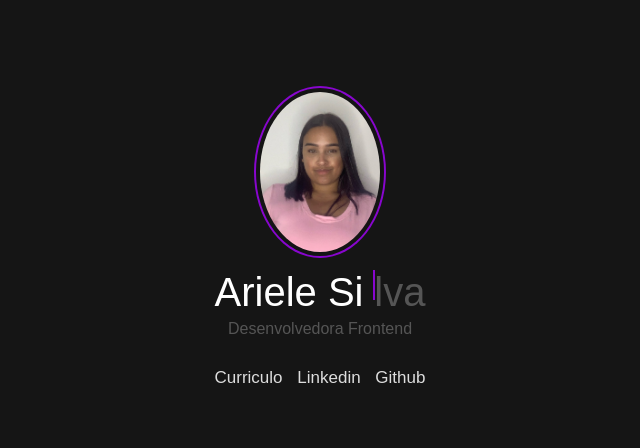
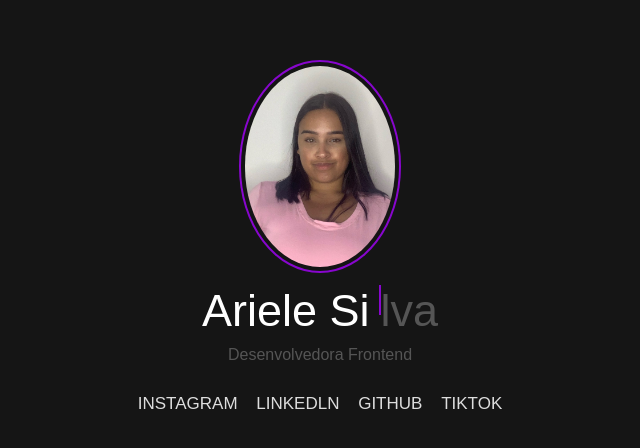
Before and after one commit to arielesilvaa/arielefront, a plain HTML site: page index.html in a window 1280 px wide. Shown: the part 152-600 px from the top of the page, without its empty margins (320-960 px from the left). Drawn offline with Linux system fonts and the light colour scheme.

Commit message:
alteração no codigo

```diff
--- a/index.html
+++ b/index.html
@@ -19,9 +19,10 @@
         </h1>
         <div class="subtitulo">Desenvolvedora Frontend</div>
         <ul class="links">
-            <li><a href="curriculo-Ariele-Silva.docx" download target="_blank">Curriculo</a></li>
-            <li><a href="https://www.linkedin.com/in/ariele-silvaaa/" target="_blank">Linkedin</a></li>
+            <li><a href="https://www.instagram.com/ariele.dev/profilecard/?igsh=dGJsbzloeHMyMGRj" target="_blank">Instagram</a></li>
+            <li><a href="https://www.linkedin.com/in/ariele-silvaaa/" target="_blank">Linkedln</a></li>
             <li><a href="https://github.com/arielesilvaa" target="_blank">Github</a></li>
+            <li><a href="https://www.tiktok.com/@ariele.dev?_t=8r2MMOcKAq6&_r=1" target="_blank">TikTok</a></li>
         </ul>
        </div>
     </div>
--- a/styles.css
+++ b/styles.css
@@ -18,7 +18,7 @@ body {
     padding: 10px;
 }
 .foto-perfil {
-    width: 120px;
+    width: 150px;
     border-radius: 50%;
     box-shadow: 0 0 0 2px #8806ce;
     border: 4px solid #15151515;
@@ -29,7 +29,7 @@ h1 {
     padding: 0;
 }
 h1 span {
-    font-size: 40px;
+    font-size: 45px;
 }
 .digitando {
     padding-right: 1px;
@@ -39,7 +39,7 @@ h1 span {
     padding-left: 1px;
 }
 .subtitulo {
-    padding-top: 5px;
+    padding-top: 9px;
     color: #555;
 }
 
@@ -52,15 +52,16 @@ h1 span {
     font-size: 17px;
     font-weight: 400;
     color: #fff;
-    max-width: 230px;
+    max-width: 380px;
     padding: 0;
     margin: 30px auto 0;
     border-top: 30px;
     padding-bottom: 30px;
+    text-transform: uppercase;
 }
 .links li {
     display: inline-block;
-    padding: 0 5px;
+    padding: 0 7px;
 }
 .links li a {
     text-decoration: none;
@@ -78,6 +79,7 @@ h1 span {
     background-color: #8806ce;
     transition: tranlateY(6px);
     animation: piscar 1s infinite;
+
 }
 
 @keyframes piscar {
```
